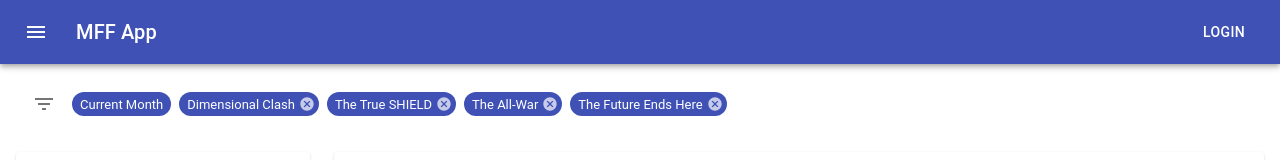
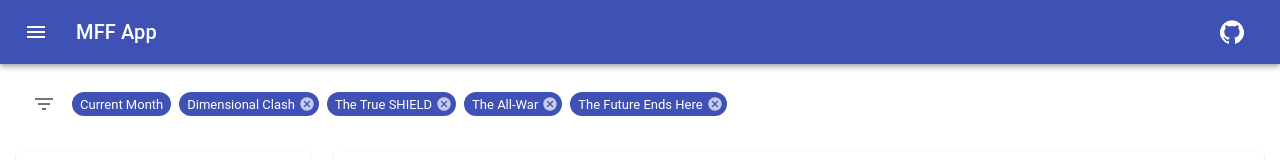
Before and after one commit to chrischen86/mff-app, a React (Create React App) app: page / in a window 1280 px wide. Shown: the top 160 px of the page. Built offline with nearby package versions, Linux system fonts and the light colour scheme; no server answers.

Commit message:
Link to github page for project

```diff
--- a/src/components/SiteAppBar.tsx
+++ b/src/components/SiteAppBar.tsx
@@ -8,6 +8,7 @@ import {
   Button,
 } from '@material-ui/core';
 import MenuIcon from '@material-ui/icons/Menu';
+import GitHubIcon from '@material-ui/icons/GitHub';
 
 const useStyles = makeStyles((theme) => ({
   root: {
@@ -37,7 +38,13 @@ const SiteAppBar = () => {
         <Typography variant="h6" className={classes.title}>
           MFF App
         </Typography>
-        <Button color="inherit">Login</Button>
+        <IconButton
+          color="inherit"
+          target="_blank"
+          href={'https://github.com/chrischen86/mff-app'}
+        >
+          <GitHubIcon />
+        </IconButton>
       </Toolbar>
     </AppBar>
   );
```
